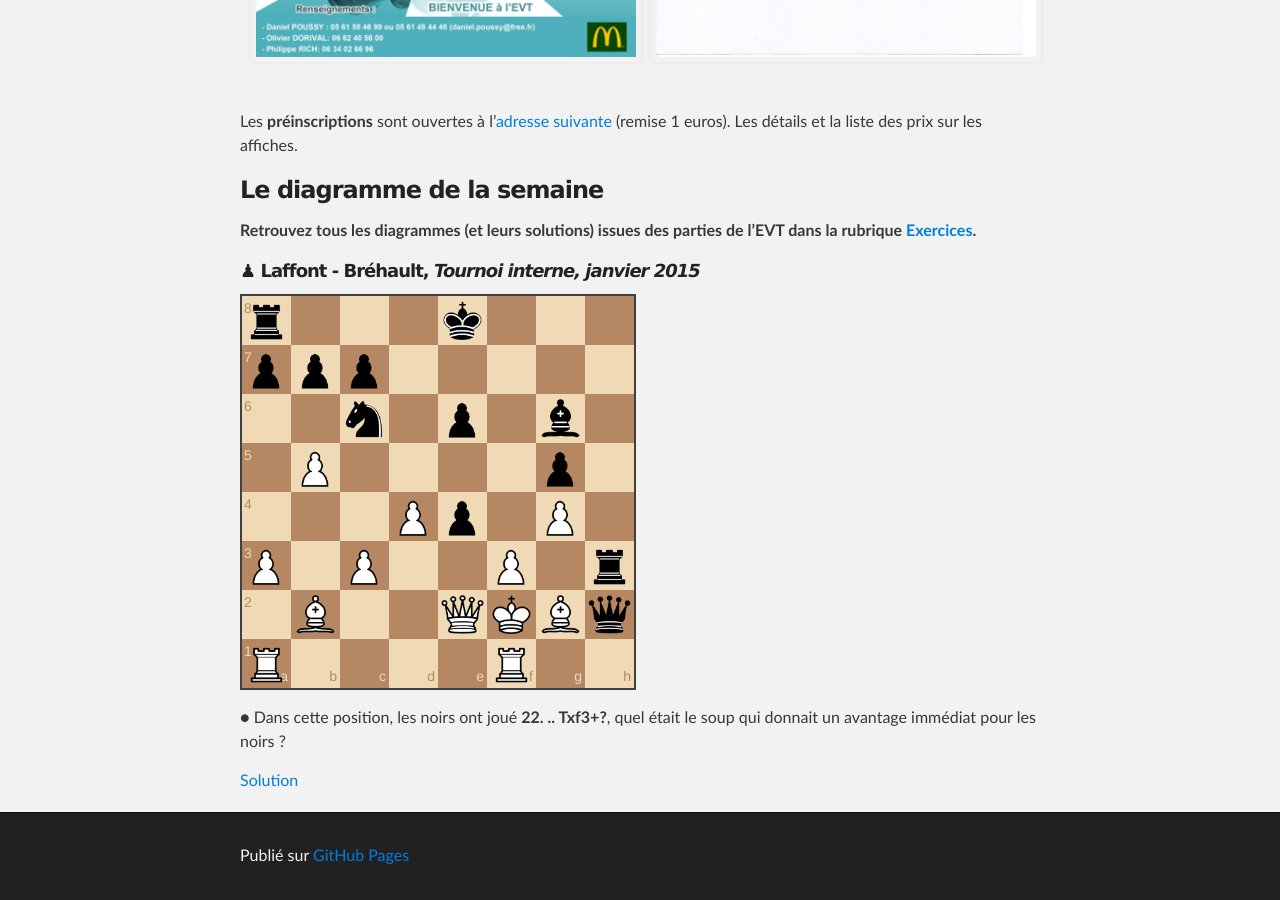
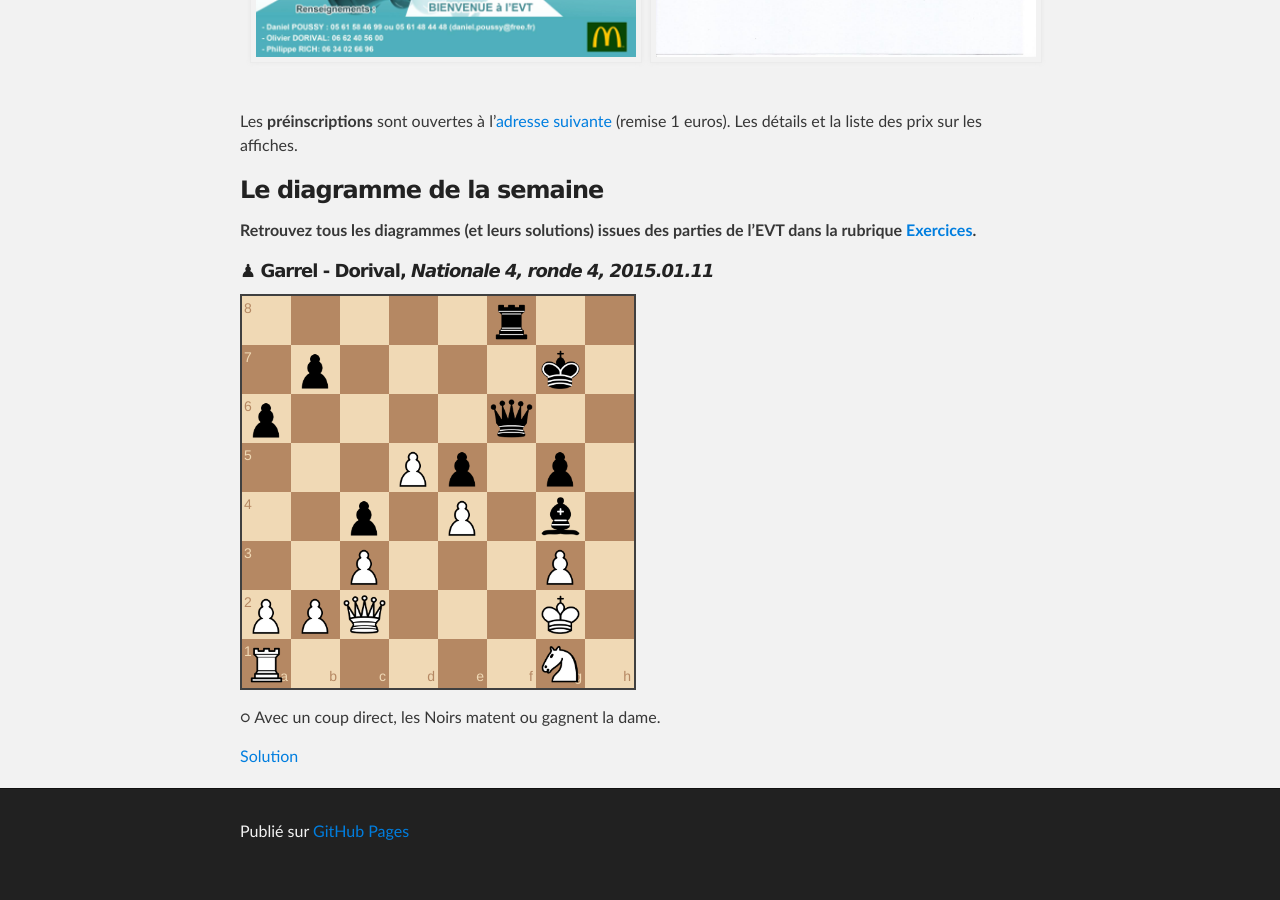
Before and after one commit to echiquier-villeneuve-tolosane/echiquier-villeneuve-tolosane.github.io, a Jekyll site: the page built from index.md, in a window 1280 px wide and 900 px high, scrolled down 1264 px. Built offline with Jekyll 4.4.1, drawn with Linux system fonts in a browser that asks for light colours; nearby versions of some CDN libraries; after the commit the page ends 2142 px from its top, so only the background shows below that.

Commit message:
Updated index.md

```diff
--- a/index.md
+++ b/index.md
@@ -29,10 +29,10 @@ Les **préinscriptions** sont ouvertes à l'[adresse suivante](mailto:echecsvill
 
 **Retrouvez tous les diagrammes (et leurs solutions) issues des parties de l'EVT dans la rubrique [Exercices](http://echiquier-villeneuve-tolosane.github.io/exercices.html "Exercices").**
 
-##### &#9823; **Laffont - Bréhault**, *Tournoi interne, janvier 2015*
+##### &#9823; **Garrel - Dorival**, *Nationale 4, ronde 4, 2015.01.11*
 
-`r3k3/ppp5/2n1p1b1/1P4p1/3Pp1P1/P1P2P1r/1B2QKBq/R4R2 b q - 2 22`
+`5r2/1p4k1/p4q2/3Pp1p1/2p1P1b1/2P3P1/PPQ3K1/R5N1 b - - 1 37`
 
-&#9679; Dans cette position, les noirs ont joué **22. .. Txf3+?**, quel était le soup qui donnait un avantage immédiat pour les noirs ?
+&#9675; Avec un coup direct, les Noirs matent ou gagnent la dame.
 
 > **22. .. exf3 (le fou est perdu dans tous les cas, car si 23 Dxe6+, Ce7 sort ce cavalier de la menace du pion, protége le fou, et empêche l'échec Dg8 qui aurait pris une tour)**
```
